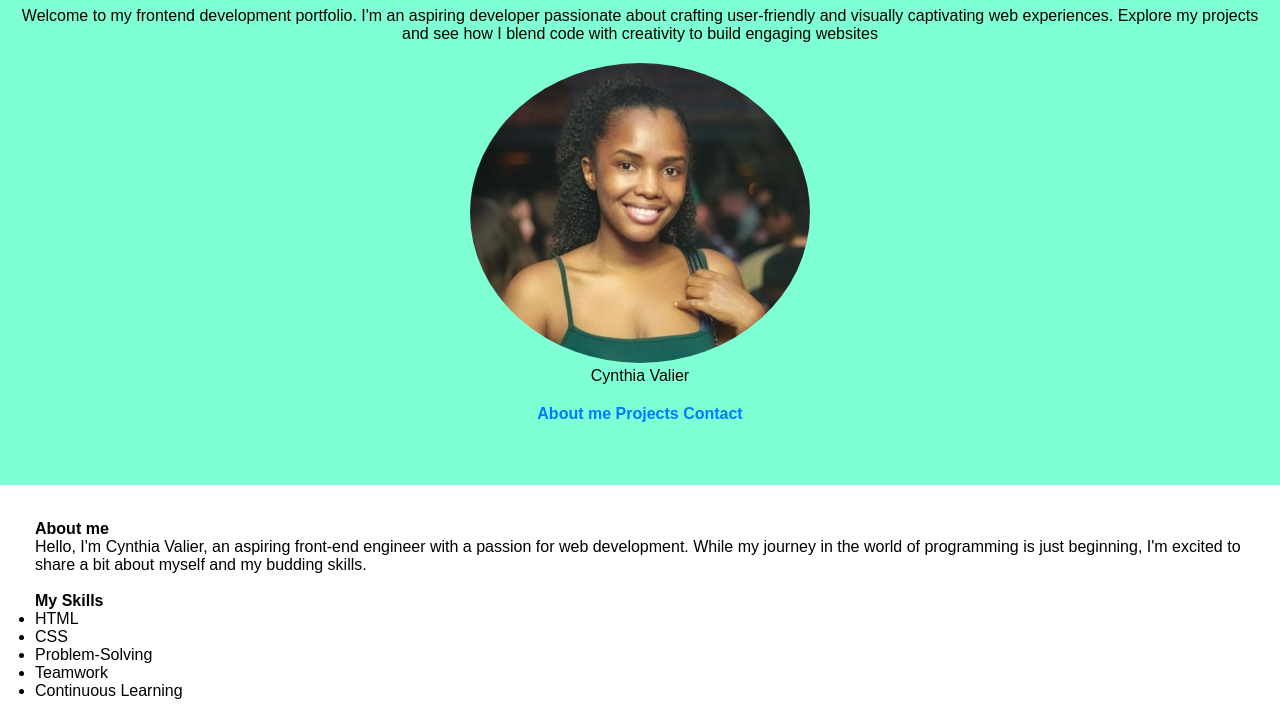
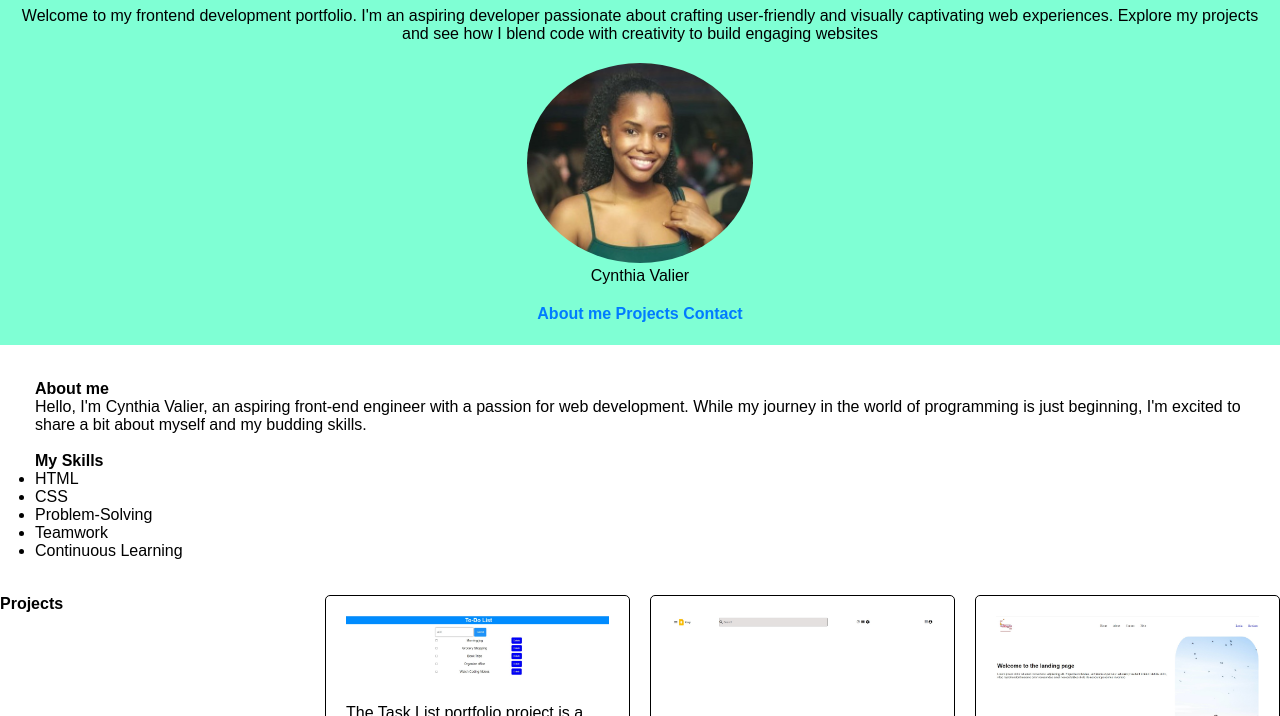
Before and after one commit to cynthiacodeske/Personal-Portfolio, a plain HTML site: page index.html in a window 1280 px wide. Shown: the part 65-781 px from the top of the page. Drawn offline with Linux system fonts and the light colour scheme.

Commit message:
css update

```diff
--- a/style.css
+++ b/style.css
@@ -9,11 +9,11 @@ header{
     background-color: aquamarine;
     text-align: center;
     padding: 20px;
-    height: 550px;
+    height: 410px;
 }
 header img{
     border-radius: 100%;
-    height: 300px;
+    height: 200px;
 }
 header h1 {
     font-size: 36px;
```
